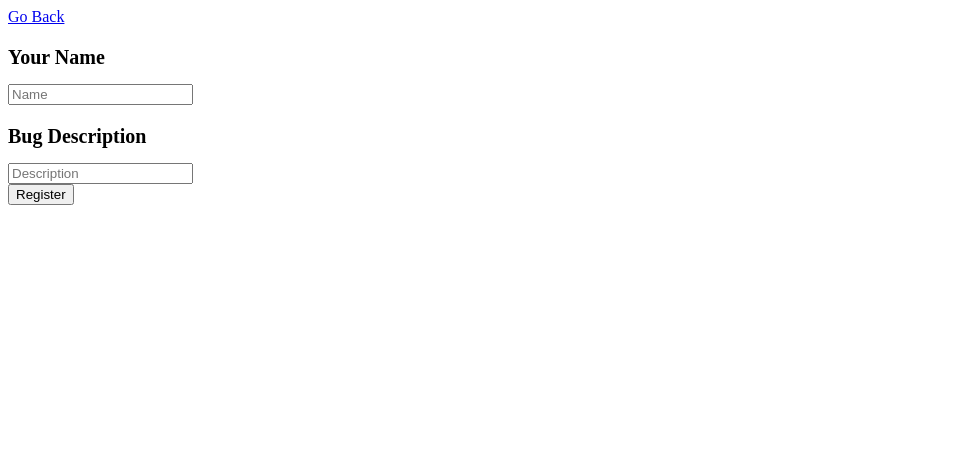
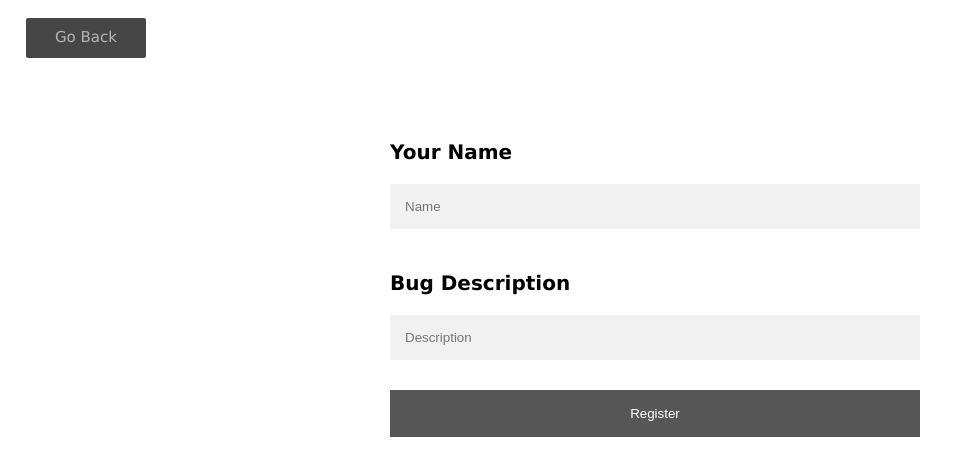
Before and after one commit to FlorianGubler/happyplace, a PHP site: page /report.php in a window 1280 px wide. Shown: the top 476 px of the page, without its empty margins (0-975 px from the left). Run offline with PHP 8.4, Linux system fonts and the light colour scheme; data that the repository does not hold is empty; some libraries are stand-ins or nearby versions.

Commit message:
bigfixes

```diff
--- /dev/null
+++ b/docker-web/sites/css/report.css
@@ -0,0 +1,62 @@
+a{
+    text-decoration: none;
+    display: block;
+    position: absolute;
+    top: 30px;
+    left: 101px;
+    width: 120px;
+    height: 30px;
+    background-color: #464646;
+    color: rgb(182, 182, 182);
+    margin: -12.5px 0 0 -75px;
+    text-align: center;
+    padding-top: 10px;
+    border-radius: 2px;
+    font-family: Verdana;
+    font-size: 15px;
+}
+form{
+    position: absolute;
+    left: 50%;
+    width: 500px;
+    margin: 0 0 0 -250px;
+    top: 15%;
+    font-family: Verdana;
+}
+form input{
+    width: 100%;
+    padding: 15px;
+    margin: 5px 0 22px 0;
+    display: inline-block;
+    border: none;
+    background: #f1f1f1;
+}
+.submitbtn {
+    background-color: #444444;
+    color: white;
+    padding: 16px 20px;
+    margin: 8px 0;
+    border: none;
+    cursor: pointer;
+    width: 106%;
+    opacity: 0.9;
+}
+#getdescription{
+    height: 20%;
+}
+.error{
+    display: block;
+    width: 300px;
+    height: auto;
+    border: 1px solid rgb(175, 8, 8);
+    border-radius: 2px;
+    background-color: rgba(196, 34, 34, 0.534);
+    color: rgb(97, 33, 33);
+    margin: 0;
+    padding: 5px;
+}
+#error-container{
+    position: absolute;
+    right: 10px;
+    top: 10px;
+}
--- a/docker-web/sites/report.php
+++ b/docker-web/sites/report.php
@@ -21,6 +21,8 @@
     $password = "CBXG2pfrpKkDWsG";
     $dbname = "dekinotu_happyplace";
 
+    $errors = array();
+
     $conn = new mysqli($servername, $username, $password, $dbname);
 
     if ($conn->connect_error) {
@@ -28,29 +30,28 @@
     }
 
     if (isset($_POST['submit'])) {
-        $firstname = $_POST['firstname'];
-        $lastname = $_POST['lastname'];
-        $adress = $_POST['adress'];
-        $postcode = $_POST['postcode'];
-        $color = $_POST['color'];
+        $name = $_POST['name'];
+        $description = $_POST['description'];
 
-        if (empty($firstname)) { array_push($errors, "Firstname missing"); }
-        if (empty($lastname)) { array_push($errors, "Lastname missing"); }
-        if (empty($adress)) { array_push($errors, "Adress missing"); }
-        if (empty($postcode)) { array_push($errors, "Postcode / Location missing"); }
-        if (empty($color)) { array_push($errors, "Color missing"); }
+        if (empty($name)) { array_push($errors, "Name missing"); }
+        if (empty($description)) { array_push($errors, "Description missing"); }
 
-        $sql_count = "SELECT COUNT(id) FROM apprentices";
+        $sql_count = "SELECT COUNT(id) FROM bugs";
         $result_count = $conn->query($sql_count);
         $count = $result_count->fetch_array(MYSQLI_BOTH);
         $newid = $count[0]+1;
 
-        $sql_check = "SELECT prename, lastname FROM apprentices WHERE prename='$firstname';";
-        $result_check = $conn->query($sql_check);
-        $check = $result_check->fetch_array(MYSQLI_BOTH);
-
-        if ($check[0] === $firstname && $check[1] === $lastname) {
-            array_push($errors, "Person '$firstname $lastname' does already exists");
+        if (count($errors) == 0) {
+            $sql_set_place = "INSERT INTO bugs (id, name, description) VALUES($newid, '$name', '$description');";
+            $result_set = $conn->query($sql_set_place);
+            header('Location:index.php');
+        }
+        else{
+            echo "<div id='error-container'>";
+            for($a=0;$a<count($errors);$a++){
+                echo "<p class='error'>".$errors[$a]."</p><br>";
+            }
+            echo "</div>";
         }
     }
 ?>
```
